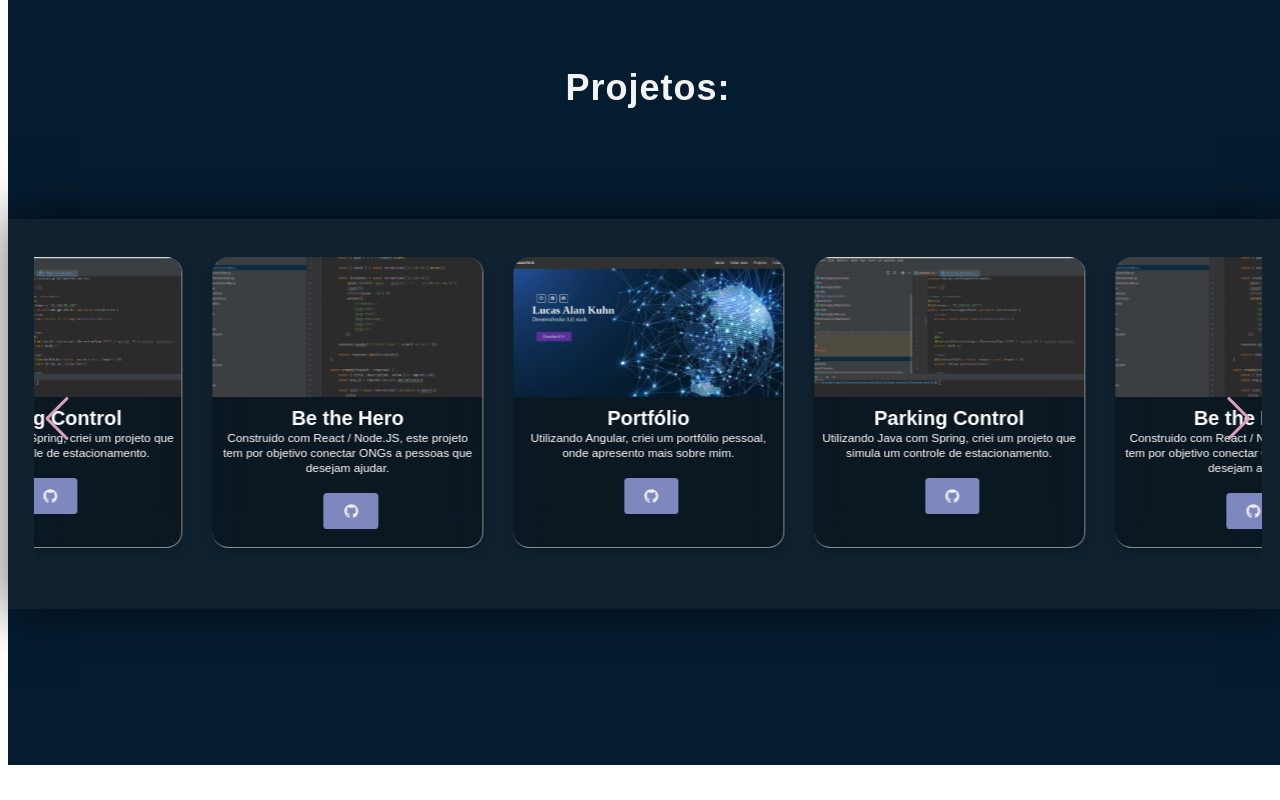
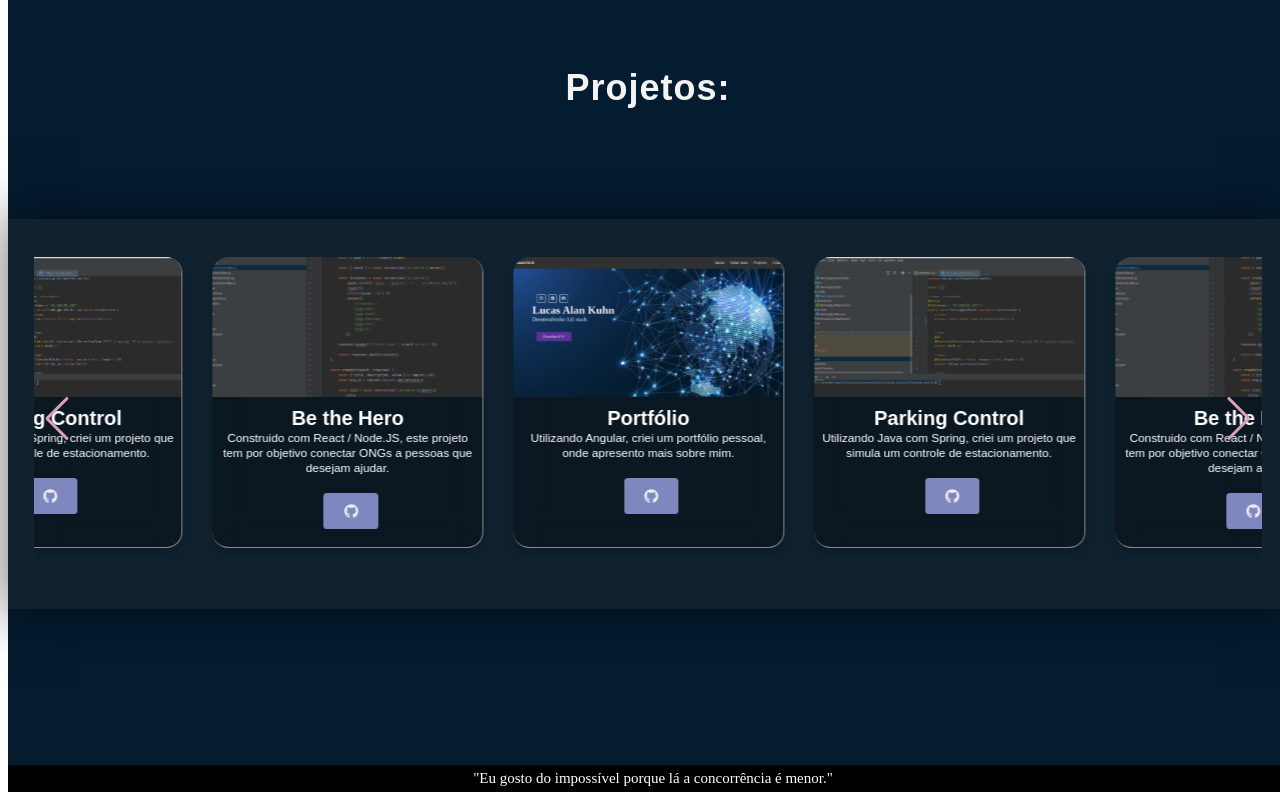
Before and after one commit to LucasAKuhn/portfolio-lucas-kuhn, an Angular app: page /portfolio in a window 1280 px wide. Shown: the part 1697-2497 px from the top of the page. Before the commit the page ends 2470 px from the top, so only its background shows below. Built offline with nearby package versions, Linux system fonts and the light colour scheme.

Commit message:
Criado footer

```diff
--- a/src/app/components/footer/footer.component.html
+++ b/src/app/components/footer/footer.component.html
@@ -1 +1,4 @@
-<p>footer works!</p>
+<div id="footer">
+  <span>"Eu gosto do impossível porque lá a concorrência é menor." </span>
+  <i class="far fa-thumbs-up"></i>
+</div>
--- a/src/app/components/footer/footer.component.scss
+++ b/src/app/components/footer/footer.component.scss
@@ -0,0 +1,9 @@
+#footer {
+  display: block;
+  padding: 5px;
+  width: 100vw;
+  background-color: black;
+  text-align: center;
+  color: rgb(255, 255, 255);
+  font-size: 15px;
+}
--- a/src/app/components/portfolio/portfolio.component.html
+++ b/src/app/components/portfolio/portfolio.component.html
@@ -2,3 +2,4 @@
 <app-inicio></app-inicio>
 <app-sobre></app-sobre>
 <app-projetos></app-projetos>
+<app-footer></app-footer>
```
